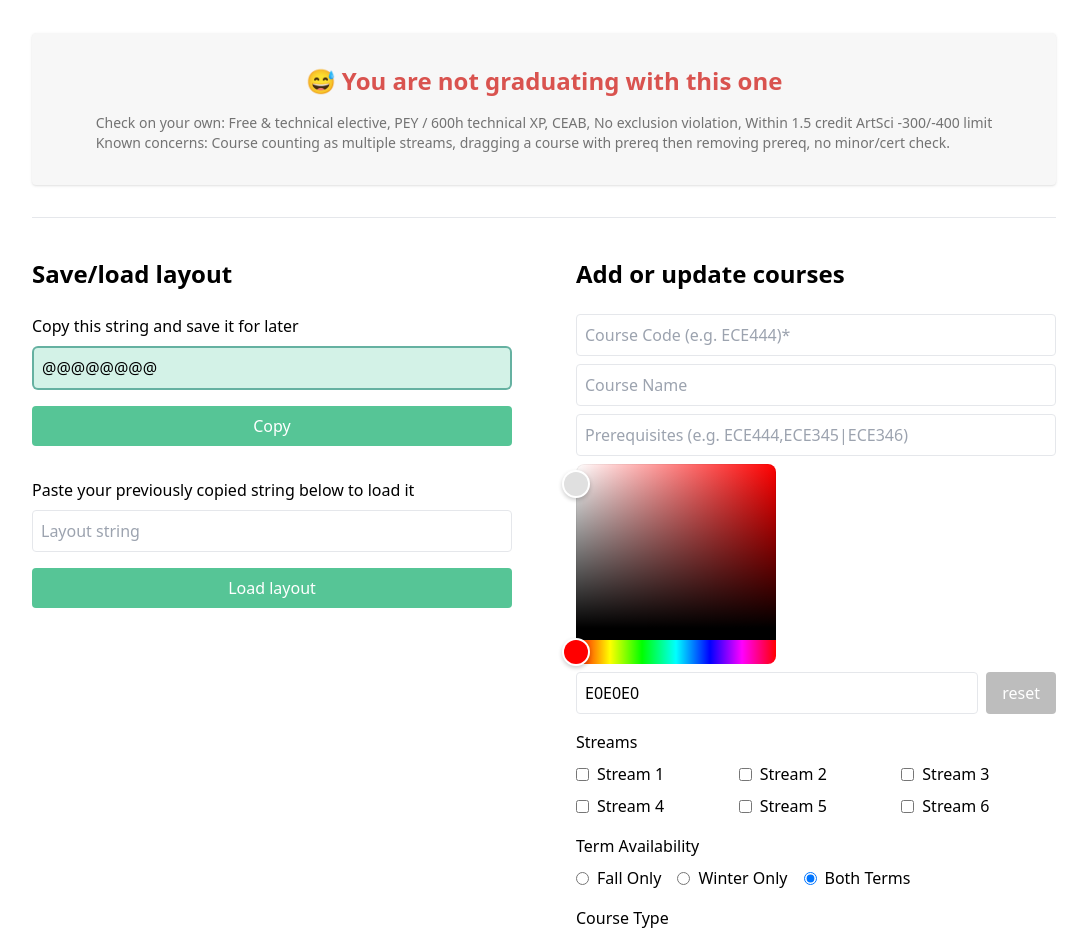
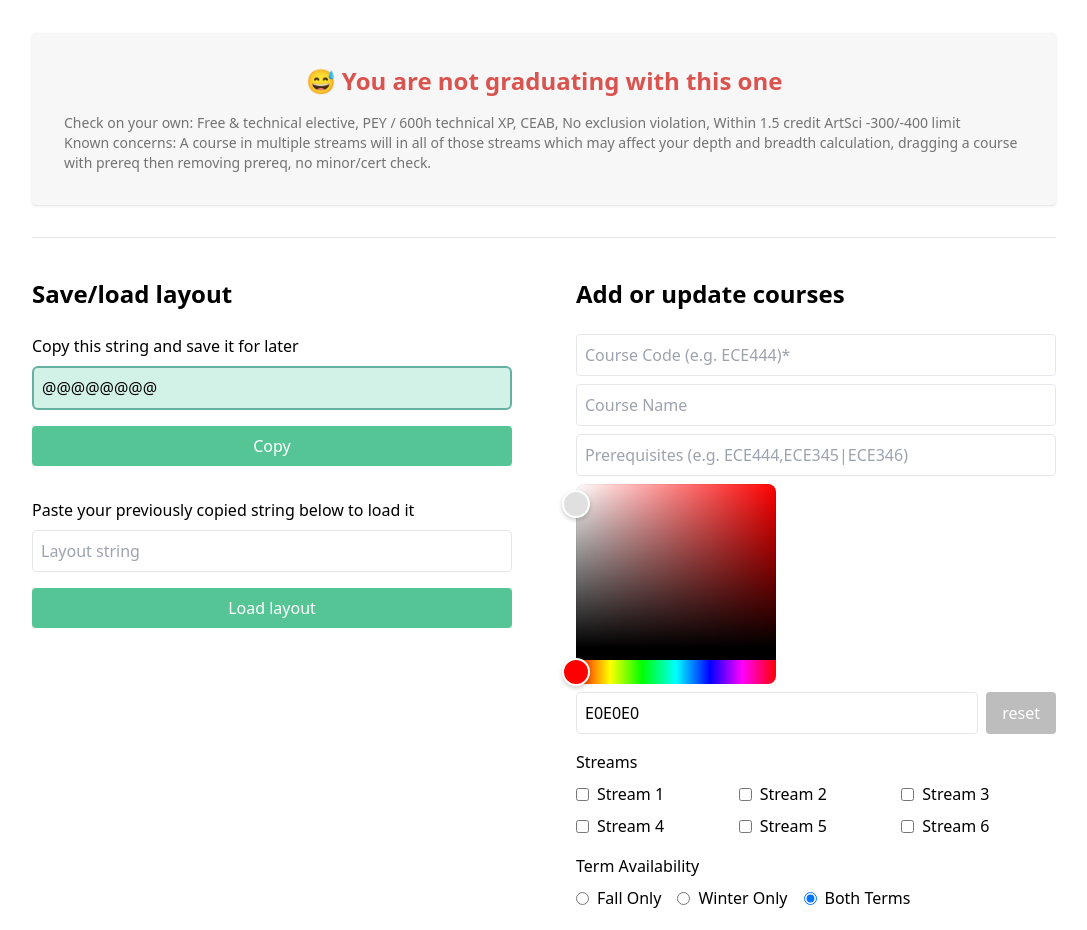
Before and after one commit to sunnwydays/ecepathmaker, a React (Vite) app: page / in a window 1280 px wide. Shown: the part 1183-2113 px from the top of the page, without its empty margins (96-1183 px from the left). Built offline with nearby package versions, Linux system fonts and the light colour scheme.

Commit message:
Emphasize course counting in multiple streams warning in graduation

```diff
--- a/src/components/WillYouGraduate.tsx
+++ b/src/components/WillYouGraduate.tsx
@@ -92,7 +92,7 @@ const WillYouGraduate: FC<WillYouGraduateProps> = ({ conditions }) => {
                 : <h2 className="text-2xl font-semibold text-comp3">😅 You are not graduating with this one</h2> }
                 <div className='text-neutral-500 mt-4 text-sm'>
                     <p>Check on your own: Free & technical elective, PEY / 600h technical XP, CEAB, No exclusion violation, Within 1.5 credit ArtSci -300/-400 limit</p>
-                    <p>Known concerns: Course counting as multiple streams, dragging a course with prereq then removing prereq, no minor/cert check.</p>
+                    <p>Known concerns: <b className="font-medium">A course in multiple streams will in all of those streams which may affect your depth and breadth calculation</b>, dragging a course with prereq then removing prereq, no minor/cert check.</p>
                 </div>
             </div>
         </div>
```
